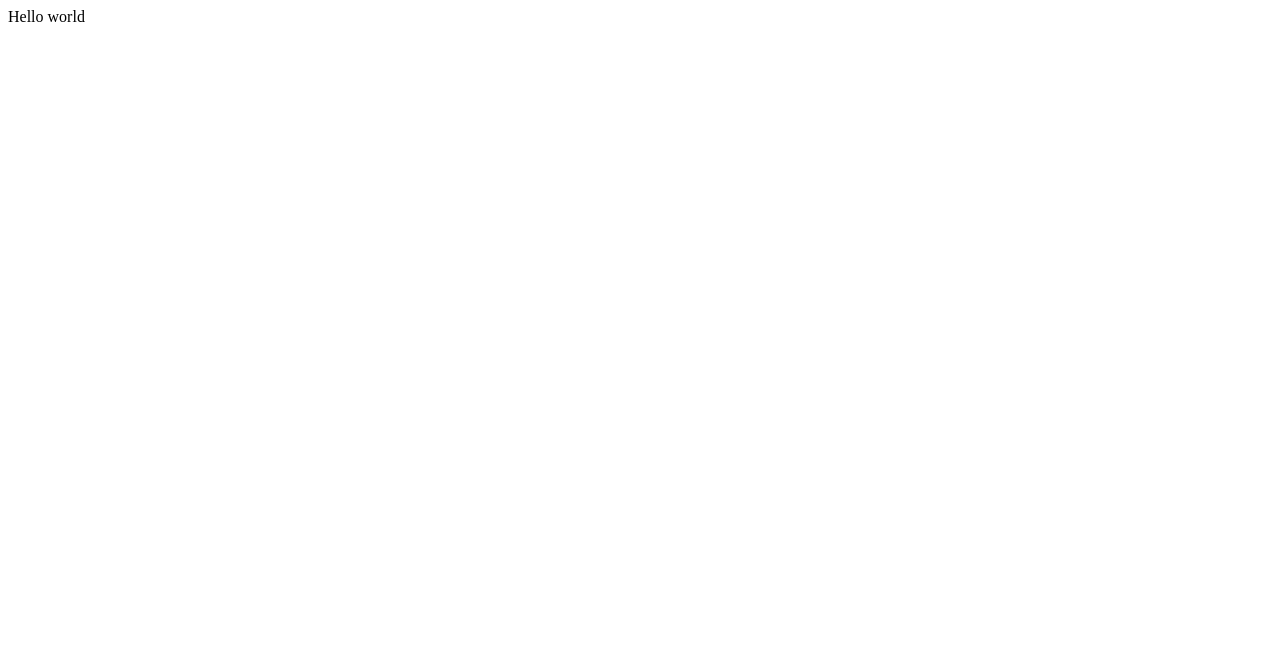
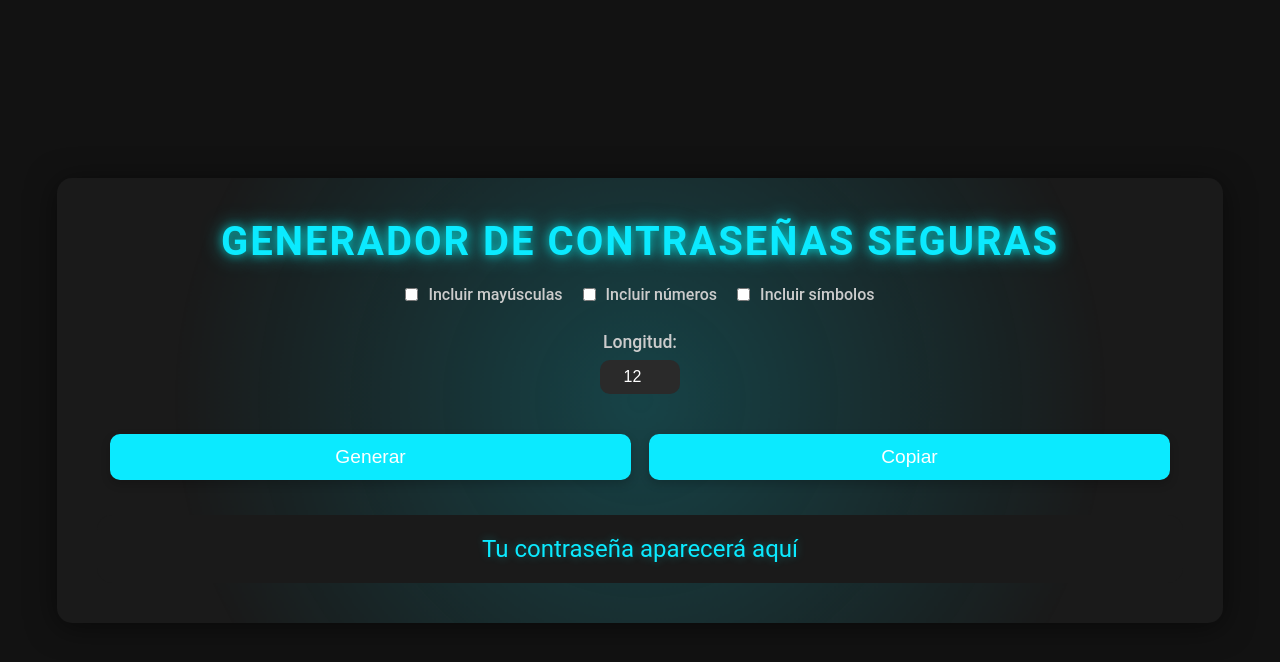
Before and after one commit to GeovannyManga/genPass, a plain HTML site: page index.html in a window 1280 px wide. Drawn offline with Linux system fonts and the light colour scheme.

Commit message:
terminado

```diff
--- a/index.html
+++ b/index.html
@@ -1,15 +1,40 @@
 <!DOCTYPE html>
-<html>
+<html lang="es">
 
 <head>
-  <meta charset="utf-8">
-  <meta name="viewport" content="width=device-width">
-  <title>replit</title>
-  <link href="style.css" rel="stylesheet" type="text/css" />
+  <meta charset="UTF-8" />
+  <meta name="viewport" content="width=device-width, initial-scale=1.0" />
+  <title>Generador de Contraseñas Seguras</title>
+  <link href="style.css" rel="stylesheet" />
 </head>
 
 <body>
-  Hello world
+  <div class="container">
+    <h1>Generador de Contraseñas Seguras</h1>
+
+    <div class="controls">
+      <div class="form-group">
+       <div class="checkbox-group">
+        <label><input type="checkbox" id="mayusculas"> Incluir mayúsculas</label>
+        <label><input type="checkbox" id="numeros"> Incluir números</label>
+        <label><input type="checkbox" id="simbolos"> Incluir símbolos</label>
+       </div>
+      </div>
+      <div class="form-group">
+        <label for="longitud">Longitud:</label>
+        <input type="number" id="longitud" min="4" max="64" value="12" />
+        <div id="longitud-feedback" class="longitud-feedback"></div> <!-- Aquí irá el mensaje de advertencia -->
+      </div>
+    </div>
+
+    <div class="buttons">
+      <button id="generar">Generar</button>
+      <button id="copiar">Copiar</button>
+    </div>
+
+    <div class="output" id="resultado">Tu contraseña aparecerá aquí</div>
+  </div>
+
   <script src="script.js"></script>
 </body>
 
--- a/script.js
+++ b/script.js
@@ -0,0 +1,90 @@
+function generarContrasena(longitud = 12, opciones = {}) {
+  const usarMinusculas = true;
+  const usarMayusculas = opciones.mayusculas || false;
+  const usarNumeros = opciones.numeros || false;
+  const usarSimbolos = opciones.simbolos || false;
+
+  const minusculas = "abcdefghijklmnopqrstuvwxyz";
+  const mayusculas = "ABCDEFGHIJKLMNOPQRSTUVWXYZ";
+  const numeros = "0123456789";
+  const simbolos = "!@#$%^&*()_+-=[]{}|;:,.<>?";
+
+  let conjunto = "";
+  const garantizados = [];
+
+  if (usarMinusculas) {
+    conjunto += minusculas;
+    garantizados.push(randomChar(minusculas));
+  }
+  if (usarMayusculas) {
+    conjunto += mayusculas;
+    garantizados.push(randomChar(mayusculas));
+  }
+  if (usarNumeros) {
+    conjunto += numeros;
+    garantizados.push(randomChar(numeros));
+  }
+  if (usarSimbolos) {
+    conjunto += simbolos;
+    garantizados.push(randomChar(simbolos));
+  }
+
+  if (!conjunto) {
+    conjunto = minusculas;
+    garantizados.push(randomChar(minusculas));
+  }
+
+  const restantes = longitud - garantizados.length;
+  const aleatorios = new Uint8Array(restantes);
+  crypto.getRandomValues(aleatorios);
+
+  for (let i = 0; i < restantes; i++) {
+    garantizados.push(conjunto[aleatorios[i] % conjunto.length]);
+  }
+
+  // Mezclar
+  for (let i = garantizados.length - 1; i > 0; i--) {
+    const j = crypto.getRandomValues(new Uint8Array(1))[0] % (i + 1);
+    [garantizados[i], garantizados[j]] = [garantizados[j], garantizados[i]];
+  }
+
+  return garantizados.join("");
+}
+
+function randomChar(str) {
+  return str[crypto.getRandomValues(new Uint8Array(1))[0] % str.length];
+}
+
+// UI
+const btnGenerar = document.getElementById("generar");
+const btnCopiar = document.getElementById("copiar");
+const resultado = document.getElementById("resultado");
+const longitudInput = document.getElementById("longitud");
+const longitudFeedback = document.getElementById("longitud-feedback");
+
+btnGenerar.addEventListener("click", () => {
+  const opciones = {
+    mayusculas: document.getElementById("mayusculas").checked,
+    numeros: document.getElementById("numeros").checked,
+    simbolos: document.getElementById("simbolos").checked,
+  };
+  const longitud = parseInt(longitudInput.value, 10);
+
+  if (longitud < 16) {
+    longitudFeedback.textContent = "Para máxima seguridad, la longitud de la contraseña debería ser de al menos 16 caracteres.";
+    longitudFeedback.style.color = "#FF6347"; // Rojo para advertencia
+  } else {
+    longitudFeedback.textContent = ""; // Limpiar advertencia si la longitud es adecuada
+  }
+
+  const pwd = generarContrasena(longitud, opciones);
+  resultado.textContent = pwd;
+});
+
+btnCopiar.addEventListener("click", () => {
+  const pwd = resultado.textContent;
+  navigator.clipboard.writeText(pwd).then(() => {
+    btnCopiar.textContent = "Copiado!";
+    setTimeout(() => btnCopiar.textContent = "Copiar", 1500);
+  });
+});
--- a/style.css
+++ b/style.css
@@ -1,4 +1,243 @@
-html {
-  height: 100%;
-  width: 100%;
+* {
+  margin: 0;
+  padding: 0;
+  box-sizing: border-box;
 }
+
+body {
+  font-family: 'Roboto', sans-serif;
+  background: #121212;
+  color: #fff;
+  display: flex;
+  justify-content: center;
+  align-items: center;
+  height: 100vh;
+  overflow: hidden;
+  padding: 20px;
+}
+
+.container {
+  position: relative;
+  text-align: center;
+  width: 80%;
+  max-width: 100%; /* Max width to occupy full width */
+  background: #1a1a1a;
+  padding: 40px 20px;
+  border-radius: 15px;
+  box-shadow: 0 4px 30px rgba(0, 0, 0, 0.5);
+  transform: scale(1);
+  transition: transform 0.3s ease-in-out;
+  overflow: hidden;
+  height: auto; /* Allow container to expand with content */
+}
+
+.container:hover {
+  transform: scale(1.05);
+}
+
+.container::before {
+  content: '';
+  position: absolute;
+  top: 0;
+  left: 0;
+  right: 0;
+  bottom: 0;
+  border-radius: 15px;
+  background: radial-gradient(circle, rgba(11, 234, 255, 0.2), rgba(11, 234, 255, 0) 70%);
+  animation: lightAnimation 3s infinite ease-in-out;
+  z-index: -1;
+}
+
+@keyframes lightAnimation {
+  0% {
+    transform: scale(1);
+  }
+  50% {
+    transform: scale(1.1);
+  }
+  100% {
+    transform: scale(1);
+  }
+}
+
+h1 {
+  font-size: 2.5rem;
+  margin-bottom: 20px;
+  letter-spacing: 2px;
+  text-transform: uppercase;
+  color: #0beaff;
+  text-shadow: 0 0 10px rgba(0, 255, 255, 0.6), 0 0 20px rgba(0, 255, 255, 0.6);
+}
+
+.controls {
+  margin-bottom: 30px;
+}
+
+.form-group {
+  margin-bottom: 20px;
+  font-size: 1.1rem;
+  display: flex;
+  flex-direction: column;
+
+  align-items: center;
+}
+
+.checkbox-group{
+  display: flex;
+  flex-wrap: wrap;
+  justify-content: center;
+  gap: 20px;
+}
+
+label {
+  font-weight: 500;
+  color: #ccc;
+  display: flex;
+
+  margin-bottom: 8px;
+}
+
+input[type="checkbox"] {
+  accent-color: #0beaff;
+  margin-right: 10px;
+}
+
+.checkbox-group {
+  display: flex;
+  flex-wrap: wrap;
+  justify-content: center;
+  gap: 20px;
+}
+
+.checkbox-group label {
+  display: flex;
+  align-items: center;
+  font-size: 1rem;
+}
+
+input[type="number"] {
+  width: 80px;
+  padding: 8px;
+  border: none;
+  border-radius: 10px;
+  background-color: #2a2a2a;
+  color: #fff;
+  font-size: 1rem;
+  text-align: center;
+  outline: none;
+  transition: background-color 0.3s ease;
+}
+
+input[type="number"]:focus {
+  background-color: #0beaff;
+}
+
+.buttons {
+  display: flex;
+  flex-wrap: wrap;
+  justify-content: center;
+  margin-top: 20px;
+}
+
+button {
+  background-color: #0beaff;
+  border: none;
+  padding: 12px 20px;
+  font-size: 1.2rem;
+  color: #fff;
+  border-radius: 10px;
+  cursor: pointer;
+  transition: transform 0.2s ease, box-shadow 0.3s ease;
+  box-shadow: 0 4px 10px rgba(0, 0, 0, 0.2);
+  width: 48%;
+  margin: 5px;
+}
+
+button:hover {
+  transform: scale(1.1);
+  box-shadow: 0 6px 20px rgba(0, 190, 255, 0.3);
+}
+
+button:active {
+  transform: scale(1);
+  box-shadow: none;
+}
+
+.output {
+  margin-top: 30px;
+  padding: 20px;
+  background-color: #1a1a1a;
+  border-radius: 15px;
+  color: #0beaff;
+  font-size: 1.5rem;
+  word-wrap: break-word;
+  text-shadow: 0 0 10px rgba(0, 255, 255, 0.3);
+  transition: background-color 0.3s ease;
+}
+
+.output:hover {
+  background-color: #2a2a2a;
+}
+
+.longitud-feedback {
+  font-size: 0.9rem;
+  color: #ff3f34;
+  margin-top: 5px;
+}
+
+@media (max-width: 600px) {
+  .container {
+    padding: 20px 10px;
+    width: 94%
+  }
+
+  h1 {
+    font-size: 2rem;
+  }
+
+  .checkbox-group {
+    flex-direction: column;
+    align-items: flex-start;
+  }
+
+  .checkbox-group label {
+    font-size: 1rem;
+    margin-bottom: 10px;
+  }
+
+  .buttons {
+    flex-direction: column;
+  }
+
+  button {
+    width: 100%;
+    margin-bottom: 10px;
+  }
+
+  .output {
+    font-size: 1.2rem;
+  }
+}
+
+@media (min-width: 601px) {
+  .container {
+    padding: 40px;
+    width: 94%;
+  }
+
+  h1 {
+    font-size: 2.5rem;
+  }
+
+  .buttons {
+    justify-content: space-evenly;
+  }
+
+  button {
+    width: 48%;
+  }
+
+  .output {
+    font-size: 1.5rem;
+  }
+}
```
